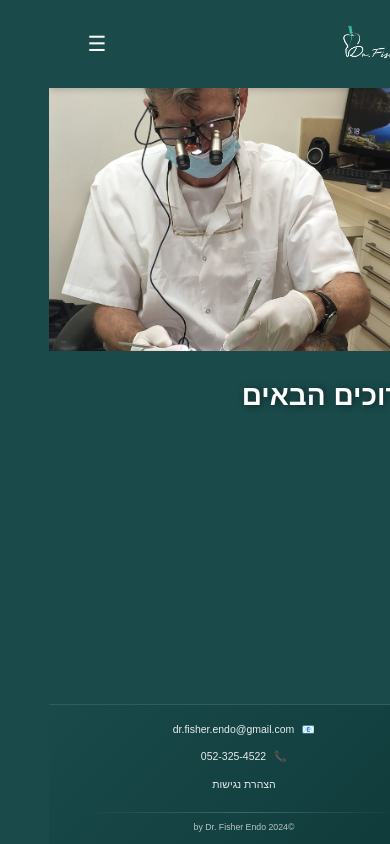
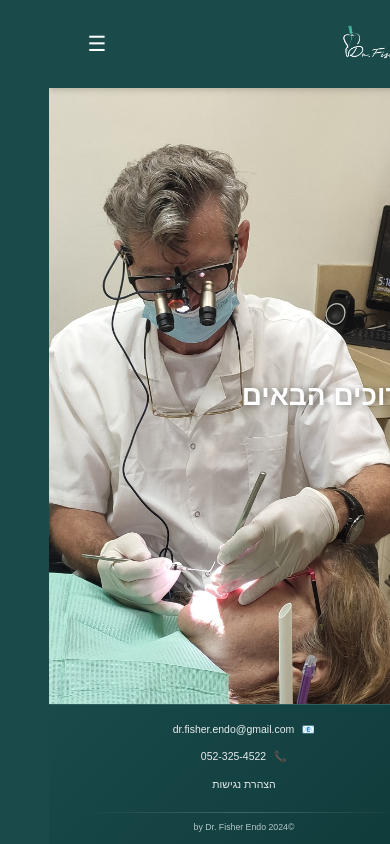
Before and after one commit to SenseiFisher/drfisher, a React (Create React App) app: page / in a window 390 px wide. Built offline with nearby package versions, Linux system fonts and the light colour scheme.

Commit message:
Fix home screen image relativity

```diff
--- a/src/index.css
+++ b/src/index.css
@@ -227,12 +227,17 @@ section {
 .hero-image {
     width: 100%;
     height: 100%;
+    flex: 1;
+    min-height: 0;
+    display: flex;
 }
 
 .hero-image img {
     width: 100%;
     height: 100%;
     object-fit: cover;
+    flex: 1;
+    min-height: 0;
 }
 
 .hero-text {
@@ -543,6 +548,17 @@ footer {
     .hero-section {
         height: 50vh;
         min-height: 400px;
+        flex: 1;
+    }
+
+    .hero-image {
+        height: 100%;
+        min-height: 100%;
+    }
+
+    .hero-image img {
+        height: 100%;
+        min-height: 100%;
     }
 
     .hero-text {
@@ -656,6 +672,17 @@ footer {
     .hero-section {
         height: 45vh;
         min-height: 350px;
+        flex: 1;
+    }
+
+    .hero-image {
+        height: 100%;
+        min-height: 100%;
+    }
+
+    .hero-image img {
+        height: 100%;
+        min-height: 100%;
     }
 
     .hero-text h1 {
@@ -1046,7 +1073,6 @@ footer {
 .hero-image {
     width: 100%;
     height: auto;
-    max-height: clamp(18.75rem, 35vw, 25rem);
     object-fit: cover;
     border-radius: clamp(0.5rem, 1vw, 0.75rem);
 }
```
